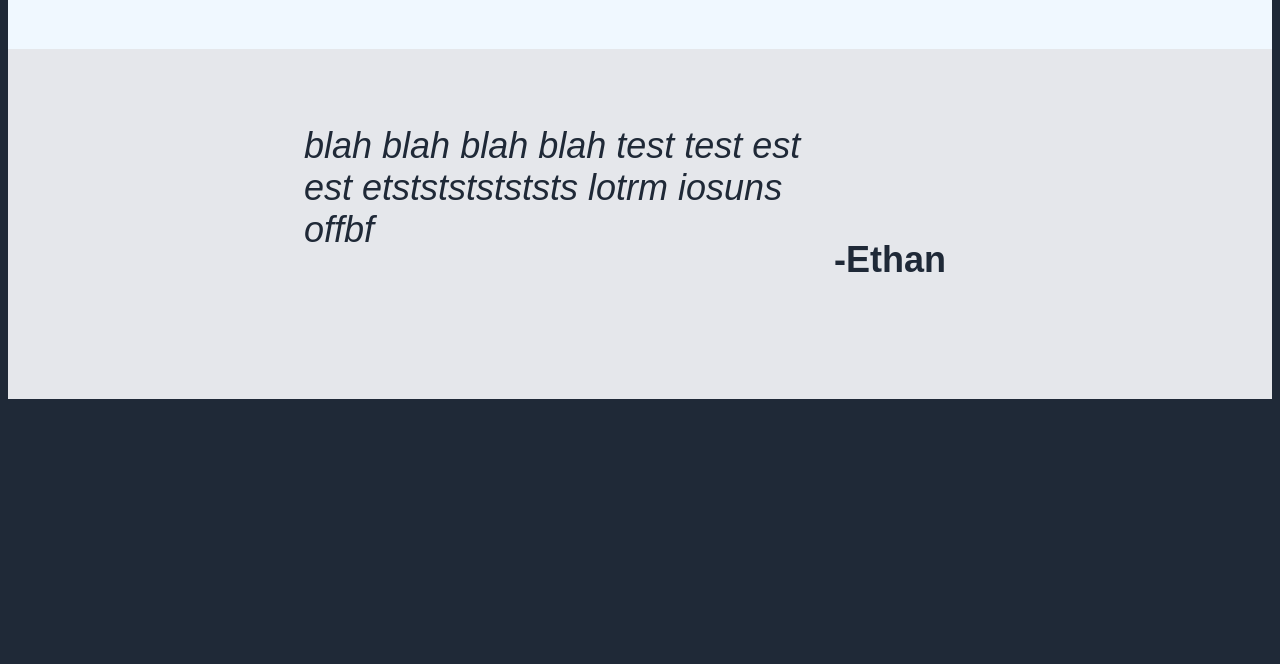
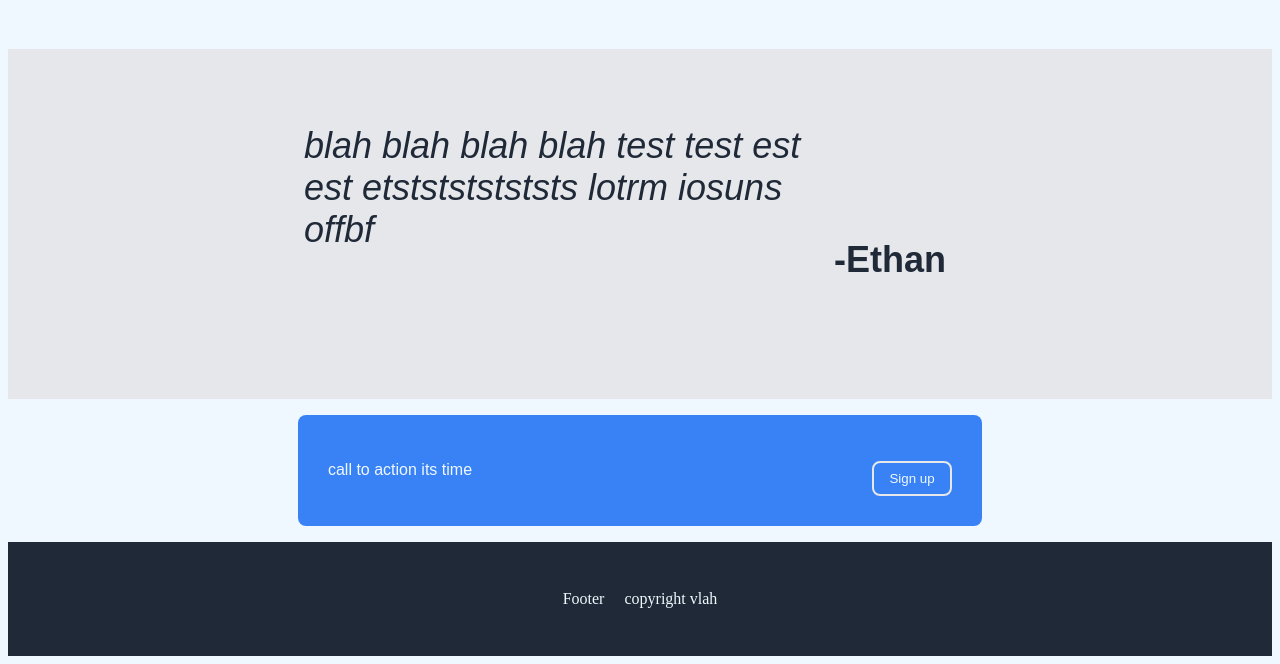
Before and after one commit to evstraub/landing-page, a plain HTML site: page index.html in a window 1280 px wide. Shown: the part 987-1651 px from the top of the page. Before the commit the page ends 1394 px from the top, so only its background shows below. Drawn offline with Linux system fonts and the light colour scheme.

Commit message:
add sign up and footer

```diff
--- a/index.html
+++ b/index.html
@@ -28,13 +28,22 @@
     <div class="info"><img src="images/rock.jpg"> <p>is some subtext</p></div>
     <div class="info"><img src="images/rock.jpg"> <p>is some subtext</p></div>
     <div class="info"><img src="images/rock.jpg"> <p>is some subtext</p></div>
+</div>
+</div>
+<div class="quote"><p><em>blah blah blah blah test test est est etststststststs lotrm iosuns offbf</em></p>
+<h4>-Ethan</h4></div>
+<div class="signup-cont">
+<div class="cont3">
+<p>call to action its time<button>Sign up</button></p>
 
 </div>
 
 </div>
-<div class="quote"><p><em>blah blah blah blah test test est est etststststststs lotrm iosuns offbf</em></p>
-<h4>-Ethan</h4></div>
+<div class="footer">
+    Footer
+   <p>copyright vlah</p>
 
 
+</div>
 </body>
 </html>
--- a/style.css
+++ b/style.css
@@ -1,5 +1,5 @@
 body{
-    background-color: #1F2937;
+    background-color:aliceblue;
 
 }
 .header {
@@ -119,6 +119,8 @@ h2 {
     font-size: 36px;
     font-style: light italic;
     font-family:Arial, Helvetica, sans-serif;
+    margin: 0;
+    margin-bottom: 0;
 
 }
 .quote h4 {
@@ -128,3 +130,44 @@ h2 {
 .quote p {
     max-width: 500px;
 }
+
+.cont3{
+  background-color: aliceblue;
+margin: 0;
+
+}
+.cont3 p{
+   color: aliceblue;
+    background-color: #3882f6;
+    align-items: center;
+    justify-content: space-between;
+    display: flex;
+    max-width: 700px;
+    padding: 30px;
+    border-radius: 8px;
+    gap: 400px;
+    font-family: Arial, Helvetica, sans-serif;
+
+}
+.signup-cont {
+
+    justify-content: center;
+    display: flex;
+    align-items: center;
+
+}
+
+.cont3 p button {
+    background-color: #3882f6;
+    color: aliceblue;
+    border: 2px solid #e5e7eb;
+}
+.footer {
+    display: flex;
+    padding: 32px;
+    background-color:#1F2937 ;
+    color: aliceblue;
+    align-items: center;
+    justify-content: center;
+    gap: 20px;
+}
```
